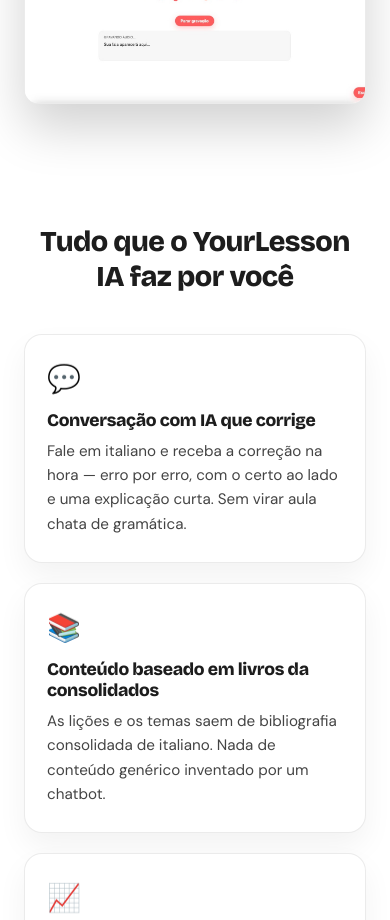
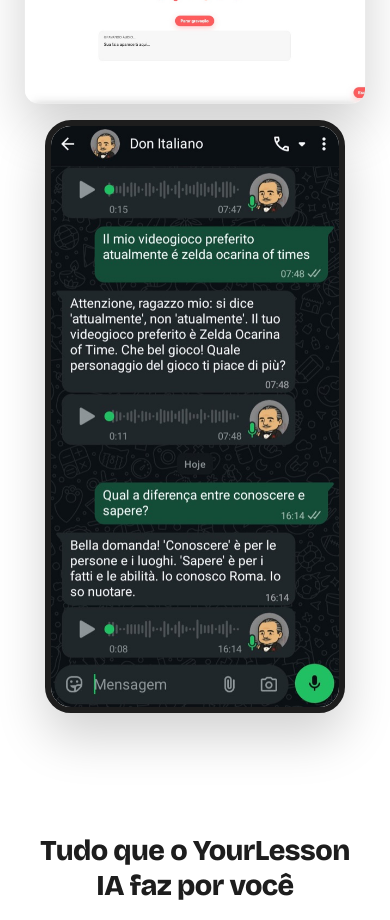
Before and after one commit to guilhermemoriggidesouza/chatitaly, a React (Vite) app in the folder chatitalia-front/: page / in a window 390 px wide. Shown: the part 1760-2680 px from the top of the page. Built offline with nearby package versions, Linux system fonts and the light colour scheme; no server answers.

Commit message:
add whatsapp image

```diff
--- a/chatitalia-front/src/App.css
+++ b/chatitalia-front/src/App.css
@@ -1908,6 +1908,18 @@
 .lp-shot-3 { --r: -2deg; top: 34%; left: 16%;  width: 62%; z-index: 4; }
 .lp-shot-4 { --r: 5deg;  top: 64%; left: 0;    width: 56%; z-index: 3; }
 .lp-shot-5 { --r: -5deg; top: 60%; left: 44%;  width: 56%; z-index: 5; }
+.lp-shot-6 { --r: 4deg;  top: 12%; left: 68%;  width: 32%; z-index: 6; }
+
+/* Print do WhatsApp: em pé, com cara de celular (moldura escura grossa). */
+.lp-shot-phone {
+  aspect-ratio: 540 / 1068;
+  border-radius: 26px;
+  border: 6px solid var(--text);
+}
+
+.lp-shot-phone img {
+  object-position: top;
+}
 
 /* Sections */
 .lp-section {
@@ -2229,6 +2241,12 @@
     position: static;
     width: 100%;
     --r: 0deg;
+  }
+
+  /* No celular, o print em pé ocuparia a tela inteira de altura. */
+  .lp-shot-phone {
+    width: min(100%, 300px);
+    justify-self: center;
   }
 
   .lp-shot:hover {
--- a/chatitalia-front/src/pages/LandingPage.jsx
+++ b/chatitalia-front/src/pages/LandingPage.jsx
@@ -65,6 +65,8 @@
   { src: '/screenshots/shot-3.jpg', alt: 'Progresso da lição: temas já conversados e os que faltam' },
   { src: '/screenshots/shot-4.jpg', alt: 'Resumo da lição em texto, pronto para estudar' },
   { src: '/screenshots/shot-5.jpg', alt: 'Tela Seu momento pronta para gravar o áudio' },
+  // Print do celular (em pé): vira um "celular" por cima da colagem.
+  { src: '/screenshots/shot-whatsapp.jpg', alt: 'Don Italiano no WhatsApp corrigindo o aluno e respondendo com áudio', phone: true },
 ]
 
 function hideBrokenImage(event) {
@@ -134,7 +136,7 @@
 
         <div className="lp-shots" aria-hidden={false}>
           {SHOTS.map((shot, index) => (
-            <figure className={`lp-shot lp-shot-${index + 1}`} key={shot.src}>
+            <figure className={`lp-shot lp-shot-${index + 1}${shot.phone ? ' lp-shot-phone' : ''}`} key={shot.src}>
               <img src={shot.src} alt={shot.alt} loading="lazy" onError={hideBrokenImage} />
             </figure>
           ))}
```
Also changed, not shown: chatitalia-front/public/screenshots/shot-whatsapp.jpg (added).
